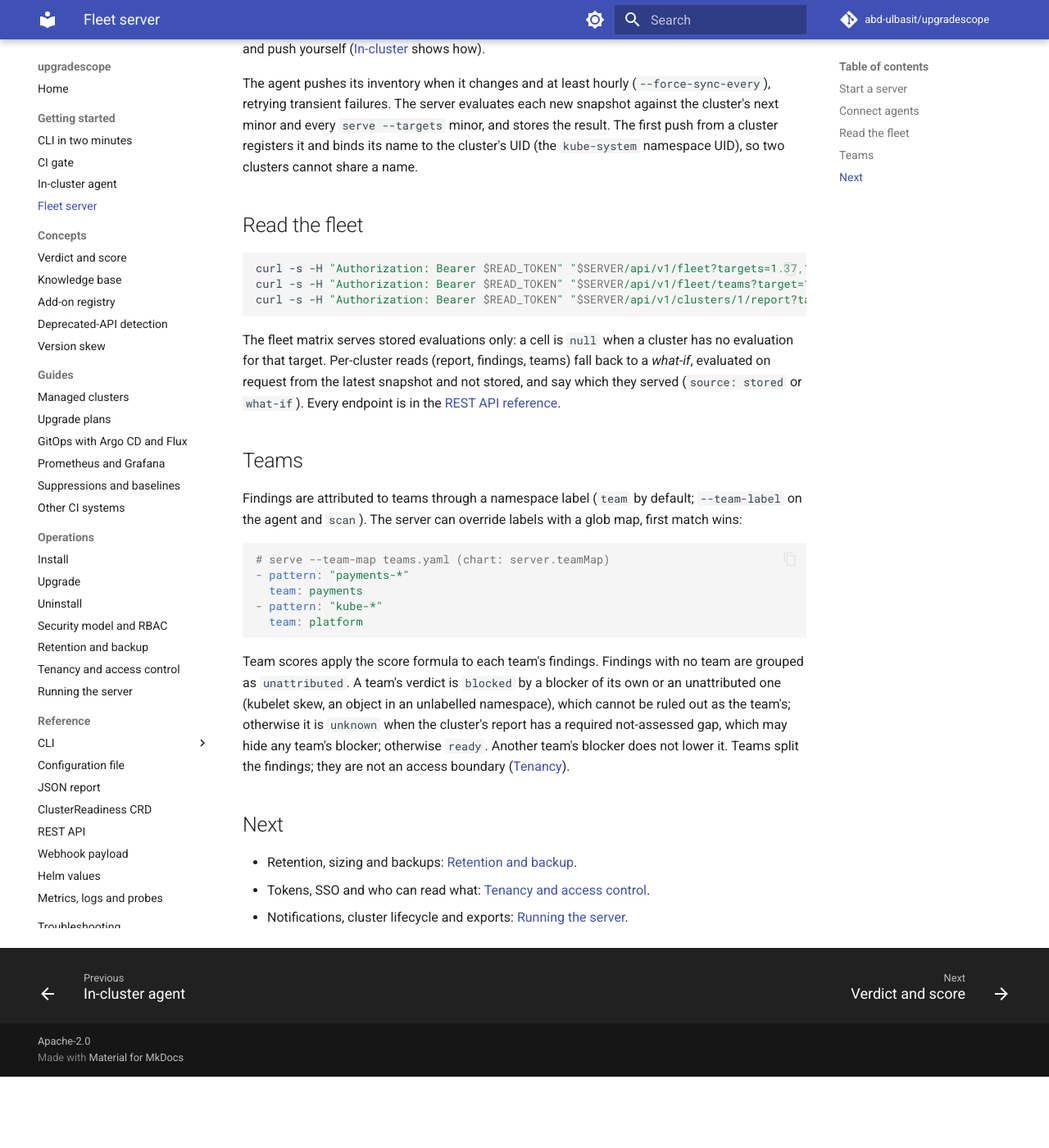
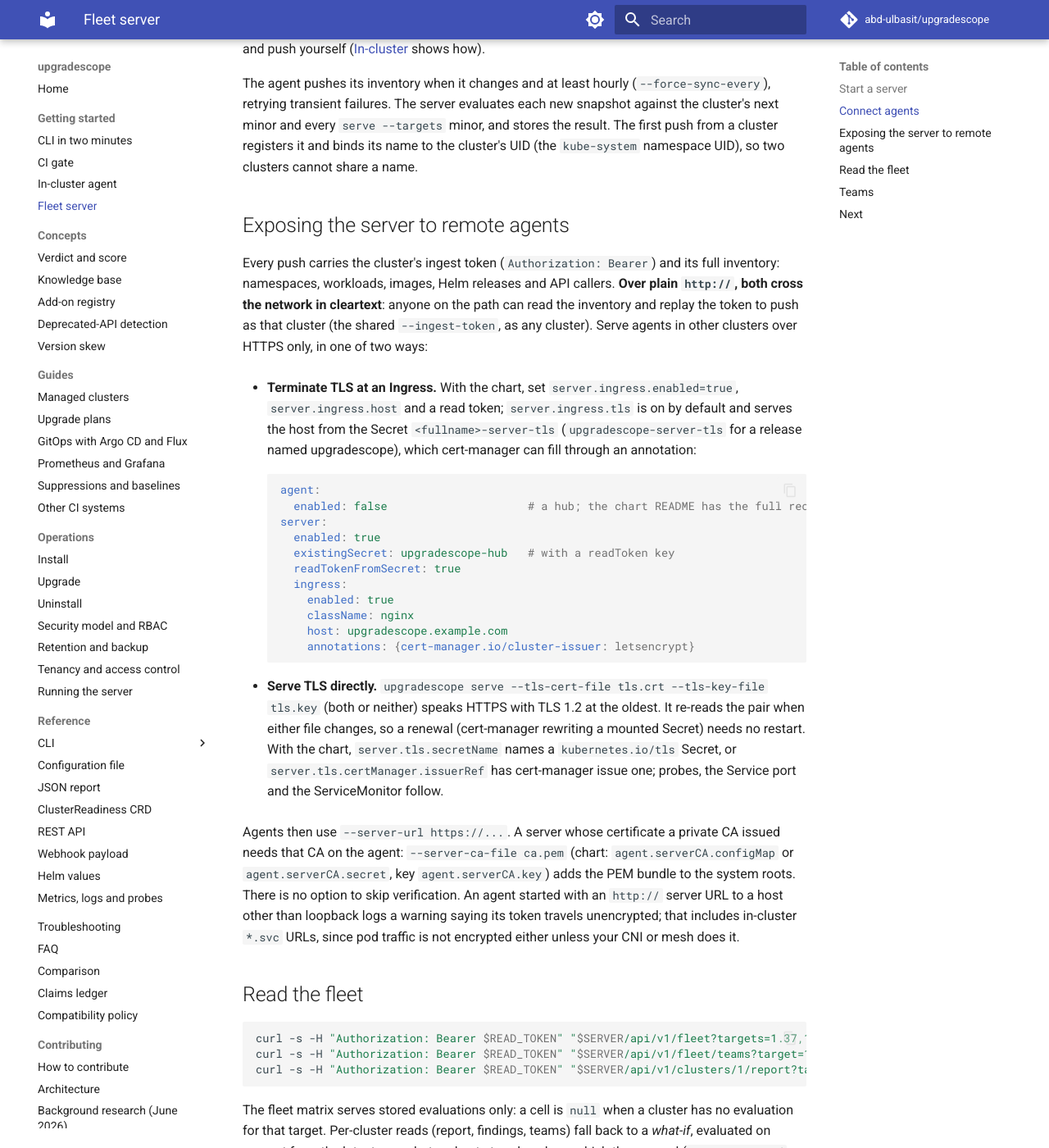
Before and after one commit to abd-ulbasit/upgradescope, an MkDocs documentation site: the page built from docs/getting-started/fleet.md, in a window 1280 px wide and 1400 px high, scrolled down 1353 px. Shown: the whole window at 82% size. Built offline with MkDocs 1.6.1 and Material for MkDocs 9.7.7, drawn with Linux system fonts in a browser that asks for light colours; comment, search, counter and statistics services are not loaded; before the commit the page ends 2666 px from its top, so only the background shows below that.

Commit message:
docs: exposing the server to remote agents over TLS
Nothing told a fleet operator that a push over plain http carries the
ingest token and the whole inventory in cleartext, or how to avoid it.
The fleet getting-started page and the chart README now have an
"Exposing the server to remote agents" section: say so plainly,
recommend TLS at an Ingress or on serve itself (re-read on renewal), and
show the private-CA path (--server-ca-file, agent.serverCA). The
security model page states the cleartext risk and the reload, the CLI
reference is regenerated, and claims SE-08 and SE-09 name the new
behaviour and the tests behind it.

Refs #65

Co-Authored-By: Claude Fable 5 <noreply@anthropic.com>

````diff
--- a/docs/getting-started/fleet.md
+++ b/docs/getting-started/fleet.md
@@ -75,6 +75,53 @@ each new snapshot against the cluster's next minor and every
 cluster registers it and binds its name to the cluster's UID (the
 `kube-system` namespace UID), so two clusters cannot share a name.
 
+## Exposing the server to remote agents
+
+Every push carries the cluster's ingest token (`Authorization: Bearer`)
+and its full inventory: namespaces, workloads, images, Helm releases and
+API callers. **Over plain `http://`, both cross the network in
+cleartext**: anyone on the path can read the inventory and replay the
+token to push as that cluster (the shared `--ingest-token`, as any
+cluster). Serve agents in other clusters over HTTPS only, in one of two
+ways:
+
+- **Terminate TLS at an Ingress.** With the chart, set
+  `server.ingress.enabled=true`, `server.ingress.host` and a read token;
+  `server.ingress.tls` is on by default and serves the host from the
+  Secret `<fullname>-server-tls` (`upgradescope-server-tls` for a release
+  named upgradescope), which cert-manager can fill through an annotation:
+
+    ```yaml
+    agent:
+      enabled: false                     # a hub; the chart README has the full recipe
+    server:
+      enabled: true
+      existingSecret: upgradescope-hub   # with a readToken key
+      readTokenFromSecret: true
+      ingress:
+        enabled: true
+        className: nginx
+        host: upgradescope.example.com
+        annotations: {cert-manager.io/cluster-issuer: letsencrypt}
+    ```
+
+- **Serve TLS directly.** `upgradescope serve --tls-cert-file tls.crt
+  --tls-key-file tls.key` (both or neither) speaks HTTPS with TLS 1.2 at
+  the oldest. It re-reads the pair when either file changes, so a
+  renewal (cert-manager rewriting a mounted Secret) needs no restart.
+  With the chart, `server.tls.secretName` names a `kubernetes.io/tls`
+  Secret, or `server.tls.certManager.issuerRef` has cert-manager issue
+  one; probes, the Service port and the ServiceMonitor follow.
+
+Agents then use `--server-url https://...`. A server whose certificate a
+private CA issued needs that CA on the agent: `--server-ca-file ca.pem`
+(chart: `agent.serverCA.configMap` or `agent.serverCA.secret`, key
+`agent.serverCA.key`) adds the PEM bundle to the system roots. There is
+no option to skip verification. An agent started with an `http://`
+server URL to a host other than loopback logs a warning saying its token
+travels unencrypted; that includes in-cluster `*.svc` URLs, since pod
+traffic is not encrypted either unless your CNI or mesh does it.
+
 ## Read the fleet
 
 ```sh
````
Also changed, not shown: deploy/chart/README.md (+34 -0 lines), docs/claims.md (+2 -2 lines), docs/operations/security-model-and-rbac.md (+11 -5 lines), docs/reference/cli/upgradescope_agent.md (+1 -0 lines), docs/reference/cli/upgradescope_serve.md (+1 -1 lines), 1 other file.
